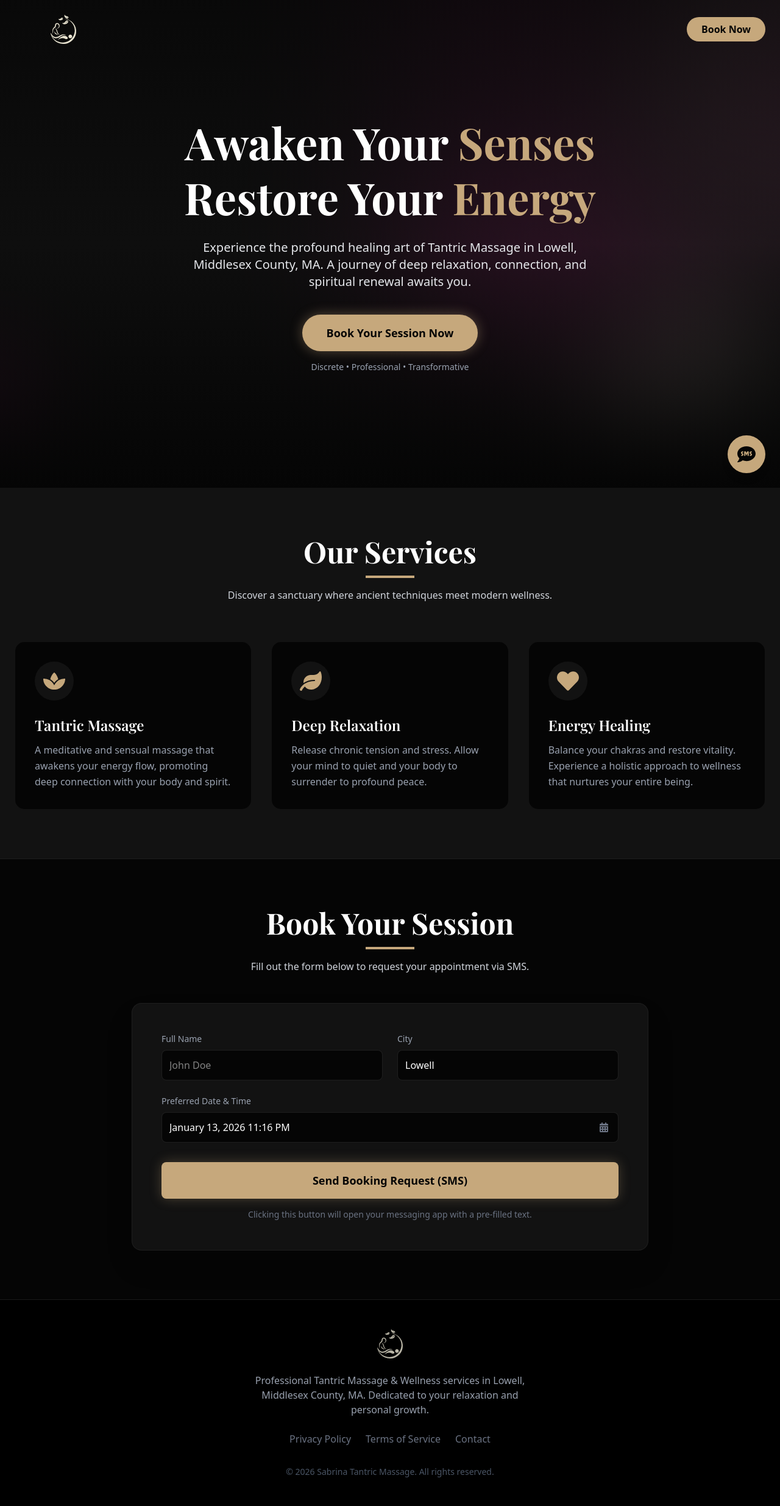
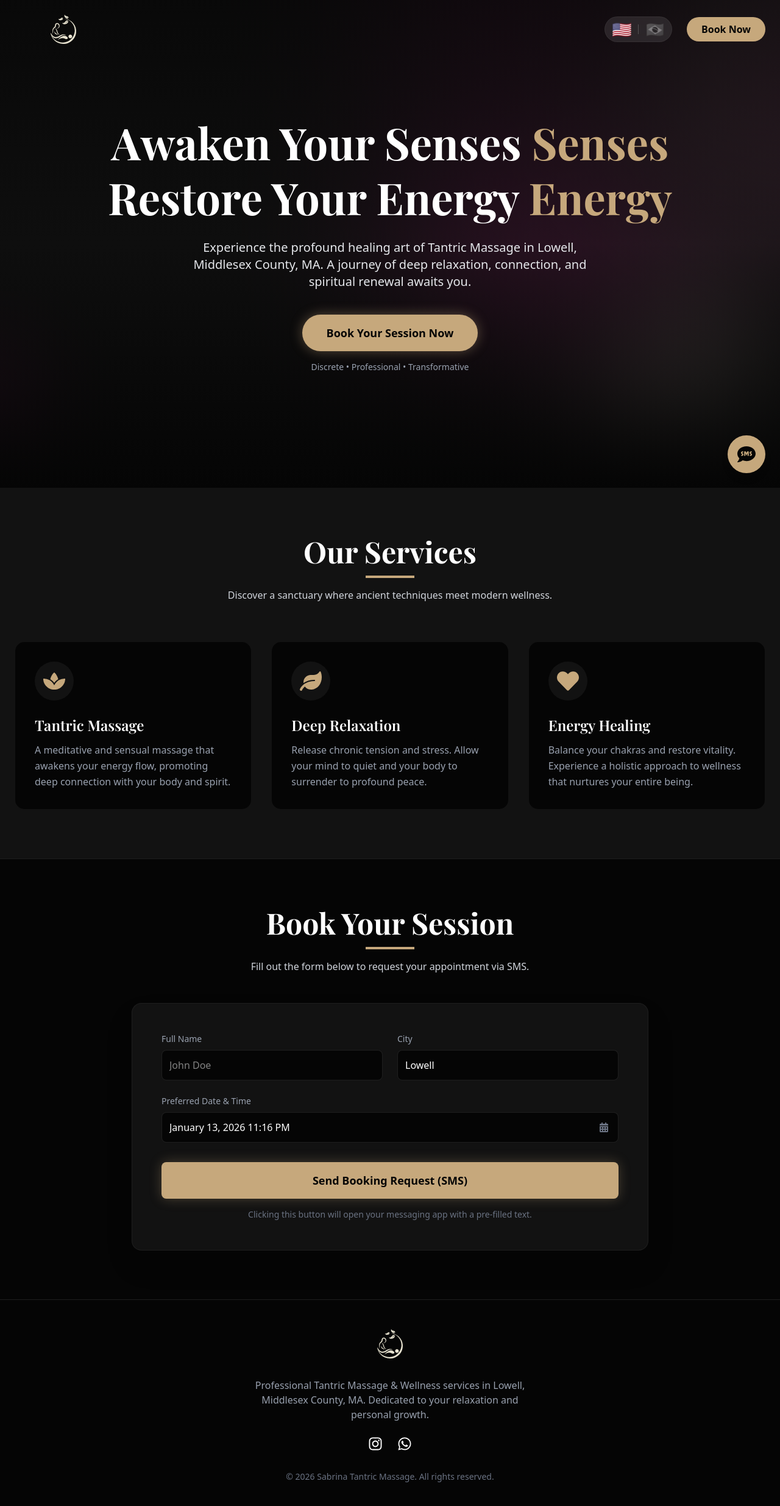
Before and after one commit to hmendiolach/landing_sabrinna, a Next.js app: page / in a window 1280 px wide. Shown: the top 2470 px of the page at 61% size. Built offline with nearby package versions, Linux system fonts and the light colour scheme; a web font is replaced by a local one.

Commit message:
feat: add multi-language support (EN/PT) with auto-detection and language selector

```diff
--- a/app/layout.tsx
+++ b/app/layout.tsx
@@ -56,6 +56,8 @@ const jsonLd = {
   "url": "https://landing.sabrinnamassage.com"
 };
 
+import { LanguageProvider } from "@/context/LanguageContext";
+
 export default function RootLayout({
   children,
 }: Readonly<{
@@ -70,7 +72,9 @@ export default function RootLayout({
           type="application/ld+json"
           dangerouslySetInnerHTML={{ __html: JSON.stringify(jsonLd) }}
         />
-        {children}
+        <LanguageProvider>
+          {children}
+        </LanguageProvider>
         <GoogleAnalytics gaId="G-SJ3VFHG8KJ" />
       </body>
     </html>
--- a/app/thank-you/page.tsx
+++ b/app/thank-you/page.tsx
@@ -1,10 +1,14 @@
+"use client";
 import React from 'react';
 import Link from 'next/link';
 import Navbar from '@/components/Navbar';
 import Footer from '@/components/Footer';
 import { FaCheckCircle, FaArrowLeft } from 'react-icons/fa';
+import { useLanguage } from '@/context/LanguageContext';
 
 export default function ThankYou() {
+  const { dict } = useLanguage();
+
   return (
     <main className="min-h-screen bg-brand-dark flex flex-col">
       <Navbar />
@@ -21,18 +25,18 @@ export default function ThankYou() {
           </div>
 
           <h1 className="text-3xl md:text-5xl font-serif font-bold text-white mb-6">
-            Almost There!
+            {dict.thankYou.title}
           </h1>
 
           <p className="text-lg md:text-xl text-gray-300 mb-8 leading-relaxed">
-            Your messaging app should have opened with your booking details.
+            {dict.thankYou.messagePart1}
             <br />
-            <span className="text-brand-gold font-semibold">Please remember to hit "Send"</span> to finalize your request.
+            <span className="text-brand-gold font-semibold">{dict.thankYou.messagePart2}</span>
           </p>
 
           <div className="bg-brand-dark/50 p-6 rounded-lg border border-white/5 mb-8">
             <p className="text-sm text-gray-400">
-              We will review your request and get back to you shortly to confirm your appointment.
+              {dict.thankYou.subMessage}
             </p>
           </div>
 
@@ -40,7 +44,7 @@ export default function ThankYou() {
             href="/"
             className="inline-flex items-center gap-2 text-brand-gold hover:text-white transition-colors duration-300 font-medium"
           >
-            <FaArrowLeft /> Return to Home
+            <FaArrowLeft /> {dict.thankYou.backHome}
           </Link>
         </div>
       </section>
--- a/components/BookingForm.tsx
+++ b/components/BookingForm.tsx
@@ -4,8 +4,10 @@ import { useRouter } from 'next/navigation';
 import DatePicker from "react-datepicker";
 import "react-datepicker/dist/react-datepicker.css";
 import { FaCalendarAlt } from 'react-icons/fa';
+import { useLanguage } from '../context/LanguageContext';
 
 export default function BookingForm() {
+  const { dict } = useLanguage();
   const [startDate, setStartDate] = useState<Date | null>(new Date());
   const router = useRouter();
 
@@ -34,28 +36,28 @@ export default function BookingForm() {
     <section id="booking-form" className="py-20 bg-brand-dark relative border-t border-white/10">
       <div className="container mx-auto px-6 max-w-4xl">
         <div className="text-center mb-12">
-          <h2 className="text-3xl md:text-5xl font-serif font-bold text-white mb-4">Book Your Session</h2>
+          <h2 className="text-3xl md:text-5xl font-serif font-bold text-white mb-4">{dict.booking.title}</h2>
           <div className="w-20 h-1 bg-brand-gold mx-auto"></div>
           <p className="mt-4 text-gray-300">
-            Fill out the form below to request your appointment via SMS.
+            {dict.booking.subtitle}
           </p>
         </div>
 
         <form onSubmit={handleSubmit} className="bg-brand-gray p-8 md:p-12 rounded-2xl shadow-2xl border border-white/5">
           <div className="grid grid-cols-1 md:grid-cols-2 gap-6 mb-6">
             <div className="flex flex-col">
-              <label className="text-sm font-medium text-gray-400 mb-2">Full Name</label>
+              <label className="text-sm font-medium text-gray-400 mb-2">{dict.booking.nameLabel}</label>
               <input
                 type="text"
                 name="user_name"
                 required
                 className="bg-brand-dark border border-white/10 rounded-lg p-3 text-white focus:outline-none focus:border-brand-gold transition-colors"
-                placeholder="John Doe"
+                placeholder={dict.booking.namePlaceholder}
               />
             </div>
 
             <div className="flex flex-col">
-              <label className="text-sm font-medium text-gray-400 mb-2">City</label>
+              <label className="text-sm font-medium text-gray-400 mb-2">{dict.booking.cityLabel}</label>
               <select
                 name="user_city"
                 required
@@ -69,7 +71,7 @@ export default function BookingForm() {
           </div>
 
           <div className="flex flex-col mb-8">
-            <label className="text-sm font-medium text-gray-400 mb-2">Preferred Date & Time</label>
+            <label className="text-sm font-medium text-gray-400 mb-2">{dict.booking.dateLabel}</label>
             <div className="relative">
               <DatePicker
                 selected={startDate}
@@ -89,11 +91,11 @@ export default function BookingForm() {
             type="submit"
             className="w-full bg-brand-gold hover:bg-brand-gold-hover text-brand-dark py-4 rounded-lg font-bold text-lg transition-all transform hover:scale-[1.02] shadow-[0_0_20px_rgba(198,168,124,0.3)]"
           >
-            Send Booking Request (SMS)
+            {dict.booking.submitButton}
           </button>
 
           <p className="mt-4 text-center text-sm text-gray-500">
-            Clicking this button will open your messaging app with a pre-filled text.
+            {dict.booking.helperText}
           </p>
         </form>
       </div>
--- a/components/Footer.tsx
+++ b/components/Footer.tsx
@@ -1,33 +1,50 @@
 import React from 'react';
+import Link from 'next/link';
 import Image from 'next/image';
+import { FaInstagram, FaWhatsapp } from 'react-icons/fa';
+import { useLanguage } from '../context/LanguageContext';
 
 export default function Footer() {
+  const { dict } = useLanguage();
+
   return (
-    <footer className="bg-black py-12 border-t border-white/10">
+    <footer className="bg-brand-dark py-12 border-t border-white/10">
       <div className="container mx-auto px-6 text-center">
-        <div className="mb-6 relative h-12 w-40 mx-auto opacity-80">
+        <Link href="/" className="relative h-12 w-40 mx-auto block mb-8">
           <Image
             src="/logo-white.svg"
             alt="Sabrina Tantric Massage"
             fill
             className="object-contain"
           />
+        </Link>
+
+        <p className="text-gray-400 mb-6 max-w-md mx-auto">
+          {dict.footer.description}
+        </p>
+
+        <div className="flex justify-center gap-6 mb-8">
+          <a
+            href="https://instagram.com"
+            target="_blank"
+            rel="noopener noreferrer"
+            className="text-white hover:text-brand-gold transition-colors text-2xl"
+          >
+            <FaInstagram />
+          </a>
+          <a
+            href="https://wa.me/16176554053"
+            target="_blank"
+            rel="noopener noreferrer"
+            className="text-white hover:text-brand-gold transition-colors text-2xl"
+          >
+            <FaWhatsapp />
+          </a>
         </div>
 
-        <p className="text-gray-400 mb-6 max-w-md mx-auto">
-          Professional Tantric Massage & Wellness services in Lowell, Middlesex County, MA.
-          Dedicated to your relaxation and personal growth.
-        </p>
-
-        <div className="flex justify-center space-x-6 mb-8">
-          <a href="#" className="text-gray-500 hover:text-brand-gold transition-colors">Privacy Policy</a>
-          <a href="#" className="text-gray-500 hover:text-brand-gold transition-colors">Terms of Service</a>
-          <a href="#" className="text-gray-500 hover:text-brand-gold transition-colors">Contact</a>
+        <div className="text-gray-500 text-sm">
+          &copy; {new Date().getFullYear()} Sabrina Tantric Massage. {dict.footer.rights}
         </div>
-
-        <p className="text-gray-600 text-sm">
-          &copy; {new Date().getFullYear()} Sabrina Tantric Massage. All rights reserved.
-        </p>
       </div>
     </footer>
   );
--- a/components/Hero.tsx
+++ b/components/Hero.tsx
@@ -2,15 +2,21 @@
 import React, { useEffect, useRef } from 'react';
 import Image from 'next/image';
 import { gsap } from 'gsap';
+import { useLanguage } from '../context/LanguageContext';
 
 export default function Hero() {
+  const { dict } = useLanguage();
   const heroRef = useRef(null);
   const titleRef = useRef(null);
   const textRef = useRef(null);
   const btnRef = useRef(null);
 
   useEffect(() => {
+    // Reset animations when language changes or component mounts
     const tl = gsap.timeline({ defaults: { ease: "power3.out" } });
+
+    // Kill any existing tweens to prevent conflict on re-render
+    gsap.killTweensOf([titleRef.current, textRef.current, btnRef.current]);
 
     tl.fromTo(titleRef.current,
       { y: 50, opacity: 0 },
@@ -26,7 +32,7 @@ export default function Hero() {
       { y: 0, opacity: 1, scale: 1, duration: 0.6 },
       "-=0.3"
     );
-  }, []);
+  }, [dict]); // Re-run animation when language changes
 
   return (
     <section ref={heroRef} className="relative w-full h-screen min-h-[600px] flex items-center justify-center overflow-hidden">
@@ -44,13 +50,12 @@ export default function Hero() {
 
       <div className="container mx-auto px-6 relative z-10 text-center">
         <h1 ref={titleRef} className="text-4xl md:text-6xl lg:text-7xl font-serif font-bold mb-6 text-white leading-tight">
-          Awaken Your <span className="text-brand-gold">Senses</span> <br/>
-          Restore Your <span className="text-brand-gold">Energy</span>
+          {dict.hero.titlePart1} <span className="text-brand-gold">Senses</span> <br/>
+          {dict.hero.titlePart2} <span className="text-brand-gold">Energy</span>
         </h1>
 
         <p ref={textRef} className="text-lg md:text-xl text-gray-200 mb-10 max-w-2xl mx-auto font-light">
-          Experience the profound healing art of Tantric Massage in Lowell, Middlesex County, MA.
-          A journey of deep relaxation, connection, and spiritual renewal awaits you.
+          {dict.hero.subtitle}
         </p>
 
         <div ref={btnRef}>
@@ -58,9 +63,9 @@ export default function Hero() {
             onClick={() => document.getElementById('booking-form')?.scrollIntoView({ behavior: 'smooth' })}
             className="inline-block bg-brand-gold hover:bg-brand-gold-hover text-brand-dark font-bold py-4 px-10 rounded-full text-lg transition-all transform hover:scale-105 shadow-[0_0_20px_rgba(198,168,124,0.4)] cursor-pointer"
           >
-            Book Your Session Now
+            {dict.hero.cta}
           </button>
-          <p className="mt-4 text-sm text-gray-400">Discrete • Professional • Transformative</p>
+          <p className="mt-4 text-sm text-gray-400">{dict.hero.badges}</p>
         </div>
       </div>
     </section>
--- a/components/Navbar.tsx
+++ b/components/Navbar.tsx
@@ -2,8 +2,10 @@
 import React, { useState, useEffect } from 'react';
 import Image from 'next/image';
 import Link from 'next/link';
+import { useLanguage } from '../context/LanguageContext';
 
 export default function Navbar() {
+  const { dict, language, setLanguage } = useLanguage();
   const [scrolled, setScrolled] = useState(false);
 
   useEffect(() => {
@@ -27,12 +29,35 @@ export default function Navbar() {
           />
         </Link>
 
-        <button
-          onClick={() => document.getElementById('booking-form')?.scrollIntoView({ behavior: 'smooth' })}
-          className="bg-brand-gold hover:bg-brand-gold-hover text-brand-dark font-semibold py-2 px-6 rounded-full transition-colors duration-300 text-sm md:text-base cursor-pointer"
-        >
-          Book Now
-        </button>
+        <div className="flex items-center gap-4 md:gap-6">
+          {/* Language Selector */}
+          <div className="flex items-center gap-3 bg-white/10 rounded-full px-3 py-1 border border-white/5 backdrop-blur-sm">
+            <button
+              onClick={() => setLanguage('en')}
+              className={`text-2xl hover:scale-110 transition-transform ${language === 'en' ? 'opacity-100 grayscale-0 scale-110' : 'opacity-50 grayscale hover:opacity-100 hover:grayscale-0'}`}
+              aria-label="English"
+              title="English"
+            >
+              🇺🇸
+            </button>
+            <div className="w-px h-4 bg-white/20"></div>
+            <button
+              onClick={() => setLanguage('pt')}
+              className={`text-2xl hover:scale-110 transition-transform ${language === 'pt' ? 'opacity-100 grayscale-0 scale-110' : 'opacity-50 grayscale hover:opacity-100 hover:grayscale-0'}`}
+              aria-label="Português"
+              title="Português"
+            >
+              🇧🇷
+            </button>
+          </div>
+
+          <button
+            onClick={() => document.getElementById('booking-form')?.scrollIntoView({ behavior: 'smooth' })}
+            className="bg-brand-gold hover:bg-brand-gold-hover text-brand-dark font-semibold py-2 px-6 rounded-full transition-colors duration-300 text-sm md:text-base cursor-pointer hidden md:block"
+          >
+            {dict.navbar.bookNow}
+          </button>
+        </div>
       </div>
     </nav>
   );
--- a/components/SMSFloat.tsx
+++ b/components/SMSFloat.tsx
@@ -1,10 +1,12 @@
 "use client";
 import React from 'react';
 import { FaSms } from 'react-icons/fa';
+import { useLanguage } from '../context/LanguageContext';
 
 export default function SMSFloat() {
+  const { dict } = useLanguage();
   const phoneNumber = "+16176554053";
-  const message = "Hi Sabrina, I would like more information about your massage services.";
+  const message = dict.smsFloat.message;
   const encodedMessage = encodeURIComponent(message);
 
   return (
@@ -15,7 +17,7 @@ export default function SMSFloat() {
     >
       <FaSms className="text-3xl" />
       <span className="absolute right-full mr-3 bg-white text-gray-800 px-3 py-1 rounded-lg text-sm font-medium opacity-0 group-hover:opacity-100 transition-opacity whitespace-nowrap shadow-md">
-        Text Me
+        {dict.smsFloat.hoverText}
       </span>
 
       {/* Pulse Effect */}
--- a/components/Services.tsx
+++ b/components/Services.tsx
@@ -3,30 +3,32 @@ import React, { useEffect, useRef } from 'react';
 import { FaSpa, FaHeart, FaLeaf } from 'react-icons/fa';
 import { gsap } from 'gsap';
 import { ScrollTrigger } from 'gsap/ScrollTrigger';
+import { useLanguage } from '../context/LanguageContext';
 
 gsap.registerPlugin(ScrollTrigger);
+
+export default function Services() {
+  const { dict } = useLanguage();
+  const sectionRef = useRef(null);
+  const cardsRef = useRef<(HTMLDivElement | null)[]>([]);
 
   const services = [
     {
       icon: <FaSpa className="text-4xl text-brand-gold" />,
-    title: "Tantric Massage",
-    description: "A meditative and sensual massage that awakens your energy flow, promoting deep connection with your body and spirit."
+      title: dict.services.tantricTitle,
+      description: dict.services.tantricDesc
     },
     {
       icon: <FaLeaf className="text-4xl text-brand-gold" />,
-    title: "Deep Relaxation",
-    description: "Release chronic tension and stress. Allow your mind to quiet and your body to surrender to profound peace."
+      title: dict.services.relaxationTitle,
+      description: dict.services.relaxationDesc
     },
     {
       icon: <FaHeart className="text-4xl text-brand-gold" />,
-    title: "Energy Healing",
-    description: "Balance your chakras and restore vitality. Experience a holistic approach to wellness that nurtures your entire being."
+      title: dict.services.energyTitle,
+      description: dict.services.energyDesc
     }
   ];
-
-export default function Services() {
-  const sectionRef = useRef(null);
-  const cardsRef = useRef<(HTMLDivElement | null)[]>([]);
 
   useEffect(() => {
     gsap.fromTo(cardsRef.current.filter(Boolean),
@@ -48,10 +50,10 @@ export default function Services() {
     <section ref={sectionRef} className="py-20 bg-brand-gray relative">
       <div className="container mx-auto px-6">
         <div className="text-center mb-16">
-          <h2 className="text-3xl md:text-5xl font-serif font-bold text-white mb-4">Our Services</h2>
+          <h2 className="text-3xl md:text-5xl font-serif font-bold text-white mb-4">{dict.services.heading}</h2>
           <div className="w-20 h-1 bg-brand-gold mx-auto"></div>
           <p className="mt-4 text-gray-300 max-w-2xl mx-auto">
-            Discover a sanctuary where ancient techniques meet modern wellness.
+            {dict.services.subheading}
           </p>
         </div>
 
--- /dev/null
+++ b/context/LanguageContext.tsx
@@ -0,0 +1,45 @@
+"use client";
+import React, { createContext, useContext, useState, useEffect, ReactNode } from 'react';
+import { Dictionary } from '../locales/types';
+import { en } from '../locales/en';
+import { pt } from '../locales/pt';
+
+type Language = 'en' | 'pt';
+
+interface LanguageContextType {
+  language: Language;
+  setLanguage: (lang: Language) => void;
+  dict: Dictionary;
+}
+
+const LanguageContext = createContext<LanguageContextType | undefined>(undefined);
+
+export function LanguageProvider({ children }: { children: ReactNode }) {
+  const [language, setLanguage] = useState<Language>('en');
+
+  useEffect(() => {
+    // Detect browser language
+    const browserLang = navigator.language.toLowerCase();
+    if (browserLang.startsWith('pt')) {
+      setLanguage('pt');
+    } else {
+      setLanguage('en');
+    }
+  }, []);
+
+  const dict = language === 'pt' ? pt : en;
+
+  return (
+    <LanguageContext.Provider value={{ language, setLanguage, dict }}>
+      {children}
+    </LanguageContext.Provider>
+  );
+}
+
+export function useLanguage() {
+  const context = useContext(LanguageContext);
+  if (context === undefined) {
+    throw new Error('useLanguage must be used within a LanguageProvider');
+  }
+  return context;
+}
--- /dev/null
+++ b/locales/en.ts
@@ -0,0 +1,49 @@
+import { Dictionary } from './types';
+
+export const en: Dictionary = {
+  navbar: {
+    bookNow: "Book Now",
+  },
+  hero: {
+    titlePart1: "Awaken Your Senses",
+    titlePart2: "Restore Your Energy",
+    subtitle: "Experience the profound healing art of Tantric Massage in Lowell, Middlesex County, MA. A journey of deep relaxation, connection, and spiritual renewal awaits you.",
+    cta: "Book Your Session Now",
+    badges: "Discrete • Professional • Transformative",
+  },
+  services: {
+    heading: "Our Services",
+    subheading: "Discover a sanctuary where ancient techniques meet modern wellness.",
+    tantricTitle: "Tantric Massage",
+    tantricDesc: "A meditative and sensual massage that awakens your energy flow, promoting deep connection with your body and spirit.",
+    relaxationTitle: "Deep Relaxation",
+    relaxationDesc: "Release chronic tension and stress. Allow your mind to quiet and your body to surrender to profound peace.",
+    energyTitle: "Energy Healing",
+    energyDesc: "Balance your chakras and restore vitality. Experience a holistic approach to wellness that nurtures your entire being.",
+  },
+  booking: {
+    title: "Book Your Session",
+    subtitle: "Fill out the form below to request your appointment via SMS.",
+    nameLabel: "Full Name",
+    namePlaceholder: "John Doe",
+    cityLabel: "City",
+    dateLabel: "Preferred Date & Time",
+    submitButton: "Send Booking Request (SMS)",
+    helperText: "Clicking this button will open your messaging app with a pre-filled text.",
+  },
+  footer: {
+    description: "Professional Tantric Massage & Wellness services in Lowell, Middlesex County, MA. Dedicated to your relaxation and personal growth.",
+    rights: "All rights reserved.",
+  },
+  smsFloat: {
+    message: "Hi Sabrina, I would like more information about your massage services.",
+    hoverText: "Text Me",
+  },
+  thankYou: {
+    title: "Almost There!",
+    messagePart1: "Your messaging app should have opened with your booking details.",
+    messagePart2: "Please remember to hit \"Send\" to finalize your request.",
+    subMessage: "We will review your request and get back to you shortly to confirm your appointment.",
+    backHome: "Return to Home",
+  },
+};
--- /dev/null
+++ b/locales/pt.ts
@@ -0,0 +1,49 @@
+import { Dictionary } from './types';
+
+export const pt: Dictionary = {
+  navbar: {
+    bookNow: "Reservar Agora",
+  },
+  hero: {
+    titlePart1: "Desperte Seus Sentidos",
+    titlePart2: "Restaure Sua Energia",
+    subtitle: "Experimente a profunda arte de cura da Massagem Tântrica em Lowell, Middlesex County, MA. Uma jornada de profundo relaxamento, conexão e renovação espiritual espera por você.",
+    cta: "Agende Sua Sessão Agora",
+    badges: "Discreto • Profissional • Transformador",
+  },
+  services: {
+    heading: "Nossos Serviços",
+    subheading: "Descubra um santuário onde técnicas antigas encontram o bem-estar moderno.",
+    tantricTitle: "Massagem Tântrica",
+    tantricDesc: "Uma massagem meditativa e sensual que desperta seu fluxo de energia, promovendo uma conexão profunda com seu corpo e espírito.",
+    relaxationTitle: "Relaxamento Profundo",
+    relaxationDesc: "Libere a tensão crônica e o estresse. Permita que sua mente se acalme e seu corpo se renda a uma paz profunda.",
+    energyTitle: "Cura Energética",
+    energyDesc: "Equilibre seus chakras e restaure a vitalidade. Experimente uma abordagem holística de bem-estar que nutre todo o seu ser.",
+  },
+  booking: {
+    title: "Agende Sua Sessão",
+    subtitle: "Preencha o formulário abaixo para solicitar seu agendamento via SMS.",
+    nameLabel: "Nome Completo",
+    namePlaceholder: "João Silva",
+    cityLabel: "Cidade",
+    dateLabel: "Data e Hora Preferidas",
+    submitButton: "Enviar Solicitação (SMS)",
+    helperText: "Clicar neste botão abrirá seu aplicativo de mensagens com um texto pré-preenchido.",
+  },
+  footer: {
+    description: "Serviços Profissionais de Massagem Tântrica e Bem-Estar em Lowell, Middlesex County, MA. Dedicado ao seu relaxamento e crescimento pessoal.",
+    rights: "Todos os direitos reservados.",
+  },
+  smsFloat: {
+    message: "Oi Sabrina, gostaria de mais informações sobre seus serviços de massagem.",
+    hoverText: "Envie SMS",
+  },
+  thankYou: {
+    title: "Quase Lá!",
+    messagePart1: "Seu aplicativo de mensagens deve ter aberto com os detalhes do seu agendamento.",
+    messagePart2: "Por favor, lembre-se de clicar em \"Enviar\" para finalizar sua solicitação.",
+    subMessage: "Revisaremos sua solicitação e entraremos em contato em breve para confirmar seu agendamento.",
+    backHome: "Voltar ao Início",
+  },
+};
--- /dev/null
+++ b/locales/types.ts
@@ -0,0 +1,47 @@
+export interface Dictionary {
+  navbar: {
+    bookNow: string;
+  };
+  hero: {
+    titlePart1: string;
+    titlePart2: string;
+    subtitle: string;
+    cta: string;
+    badges: string;
+  };
+  services: {
+    heading: string;
+    subheading: string;
+    tantricTitle: string;
+    tantricDesc: string;
+    relaxationTitle: string;
+    relaxationDesc: string;
+    energyTitle: string;
+    energyDesc: string;
+  };
+  booking: {
+    title: string;
+    subtitle: string;
+    nameLabel: string;
+    namePlaceholder: string;
+    cityLabel: string;
+    dateLabel: string;
+    submitButton: string;
+    helperText: string;
+  };
+  footer: {
+    description: string;
+    rights: string;
+  };
+  smsFloat: {
+    message: string;
+    hoverText: string;
+  };
+  thankYou: {
+    title: string;
+    messagePart1: string;
+    messagePart2: string;
+    subMessage: string;
+    backHome: string;
+  };
+}
```
Lines whose indentation alone changed are shown as unchanged.
